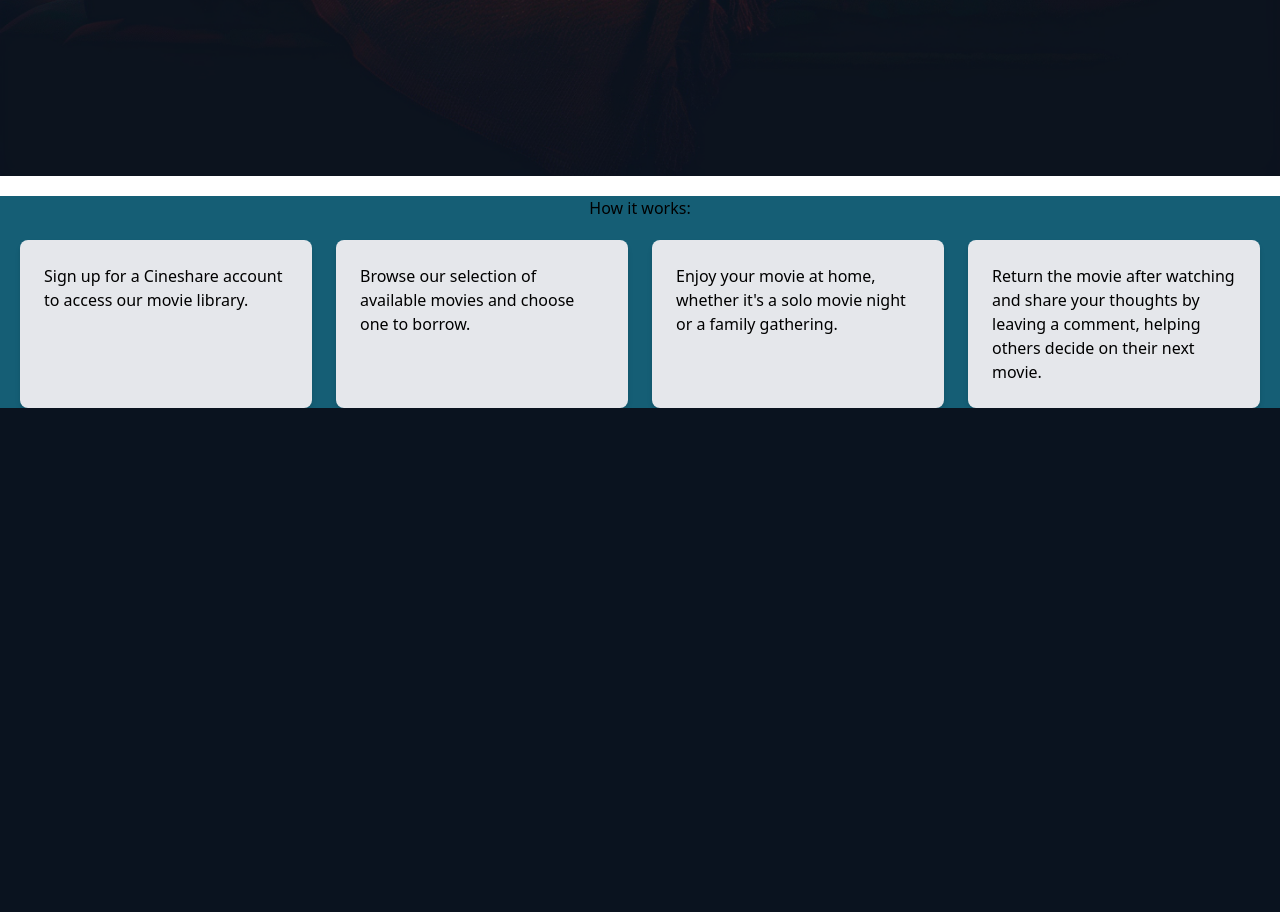
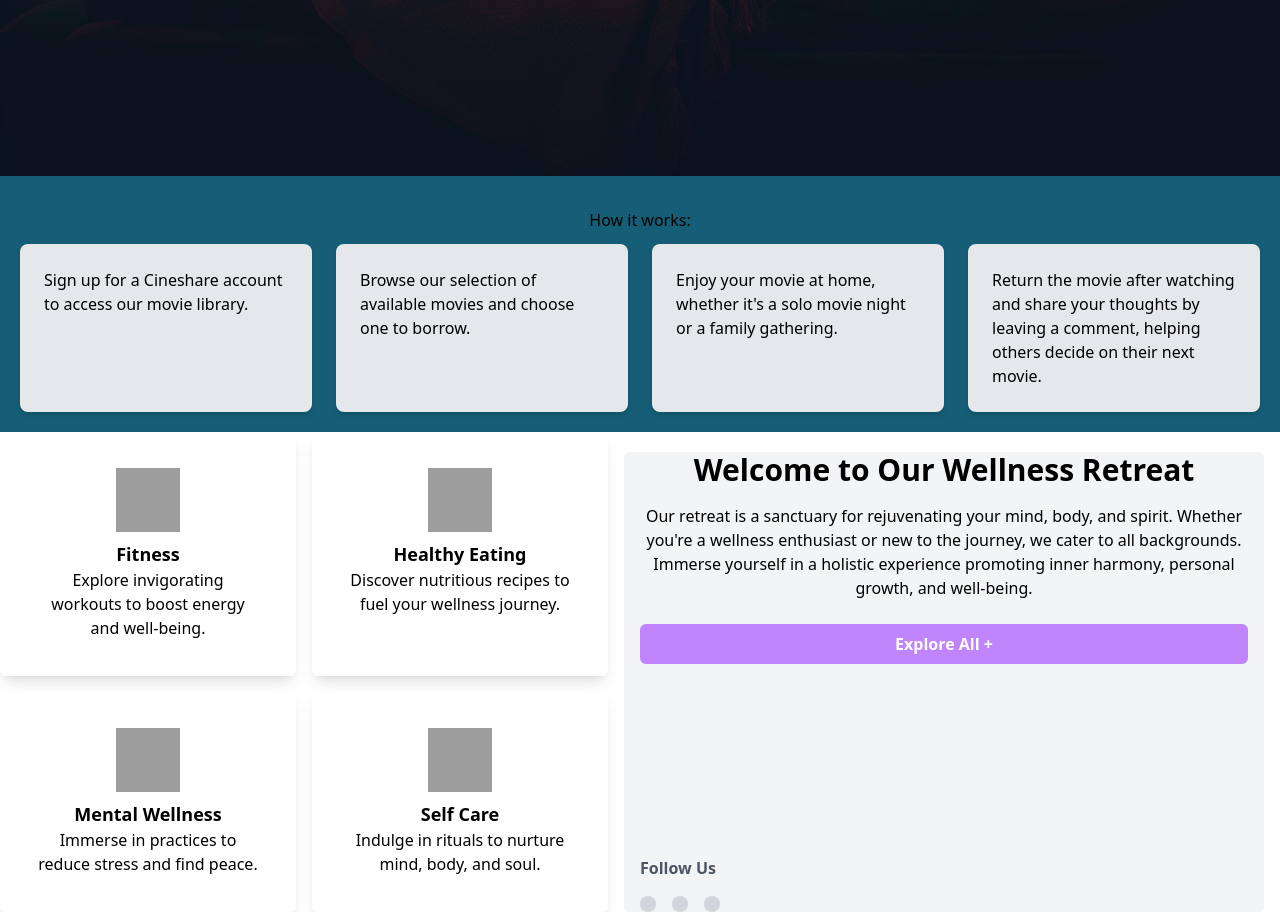
Before and after one commit to uralrdybread/CineShare, a Laravel app: page / in a window 1280 px wide. Shown: the part 619-1531 px from the top of the page. Before the commit the page ends 1027 px from the top, so only its background shows below. Run offline with Laravel 12, Linux system fonts and the light colour scheme; style sheets or scripts are compiled from the project's sources; grey boxes are pictures that could not be loaded.

Commit message:
Got some basic framework up in preperation for some more major builds.

```diff
--- /dev/null
+++ b/resources/views/components/featured.blade.php
@@ -0,0 +1,67 @@
+<div class="flex">
+    <!-- Left column with 4 boxes -->
+    <div class="flex-1 grid md:grid-cols-2 gap-4">
+        <div class="shadow-lg bg-white p-9 rounded-md flex flex-col items-center">
+            <img src="/images/fitnessweight.png" alt="Nutrition Icon" class="w-16 h-16 mb-2" />
+            <p class="text-center text-lg font-bold">Fitness</p>
+            <p class="text-center">
+                Explore invigorating workouts to boost energy and well-being.
+            </p>
+        </div>
+        <div class="shadow-lg bg-white p-9 rounded-md flex flex-col items-center">
+            <img src="/images/healthyeat.png" alt="Nutrition Icon" class="w-16 h-16 mb-2" />
+            <p class="text-center text-lg font-bold">Healthy Eating</p>
+            <p class="text-center">
+                Discover nutritious recipes to fuel your wellness journey.
+            </p>
+        </div>
+        <div class="shadow-lg bg-white p-9 rounded-md flex flex-col items-center">
+            <img src="/images/mentallwellness.png" alt="Nutrition Icon" class="w-16 h-16 mb-2" />
+            <p class="text-center text-lg font-bold">Mental Wellness</p>
+            <p class="text-center">
+                Immerse in practices to reduce stress and find peace.
+            </p>
+        </div>
+        <div class="shadow-lg bg-white p-9 rounded-md flex flex-col items-center">
+            <img src="/images/selfcarebath.png" alt="Nutrition Icon" class="w-16 h-16 mb-2" />
+            <p class="text-center text-lg font-bold">Self Care</p>
+            <p class="text-center">
+                Indulge in rituals to nurture mind, body, and soul.
+            </p>
+        </div>
+    </div>
+
+    <!-- Right column with one big box -->
+    <div class="mx-4 flex-1 bg-gray-100 px-4 rounded-md flex flex-col mt-5">
+        <h2 class="text-3xl font-semibold mb-4 text-center">
+            Welcome to Our Wellness Retreat
+        </h2>
+        <p class="mb-6 text-center">
+            Our retreat is a sanctuary for rejuvenating your mind, body, and
+            spirit. Whether you're a wellness enthusiast or new to the journey,
+            we cater to all backgrounds. Immerse yourself in a holistic
+            experience promoting inner harmony, personal growth, and well-being.
+        </p>
+        <button
+            class="bg-purple-400 hover:bg-purple-500 text-white font-bold py-2 px-2 rounded-md transition duration-300 ease-in-out">
+            Explore All +
+        </button>
+        <div class="mt-auto">
+            <p class="text-gray-600 font-semibold my-4">Follow Us</p>
+            <div class="flex justify-left space-x-4">
+                <span class="inline-block bg-gray-300 rounded-full p-2 transition duration-500 hover:scale-125">
+                    <!-- Facebook icon -->
+                    <i class="fab fa-facebook-square text-gray-600"></i>
+                </span>
+                <span class="inline-block bg-gray-300 rounded-full p-2 transition duration-500 hover:scale-125">
+                    <!-- Instagram icon -->
+                    <i class="fab fa-instagram text-gray-600"></i>
+                </span>
+                <span class="inline-block bg-gray-300 rounded-full p-2 transition duration-500 hover:scale-125">
+                    <!-- Twitter icon -->
+                    <i class="fab fa-twitter text-gray-600"></i>
+                </span>
+            </div>
+        </div>
+    </div>
+</div>
--- a/resources/views/components/how.blade.php
+++ b/resources/views/components/how.blade.php
@@ -1,5 +1,5 @@
-<div class="bg-cyan-800">
-    <div class="flex justify-center my-5">
+<div class="bg-cyan-800 py-5">
+    <div class="flex justify-center py-3">
         <h2>How it works:</h2>
     </div>
 
--- a/resources/views/home.blade.php
+++ b/resources/views/home.blade.php
@@ -6,4 +6,6 @@
     </div>
 
     <x-how />
+
+    <x-featured />
 </x-layout>
```
Also changed, not shown: public/images/0_3.webp (added), public/images/meatpopsicle_logo_simple_for_movie_share_box_with_some_kind_of__0cd67048-f43a-4c2e-b111-694f9eb98688.png (added).
